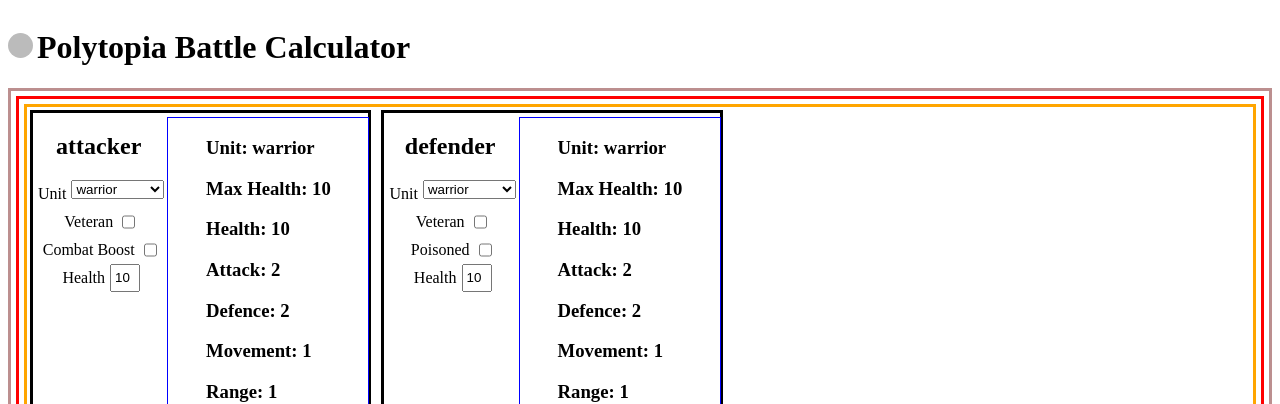
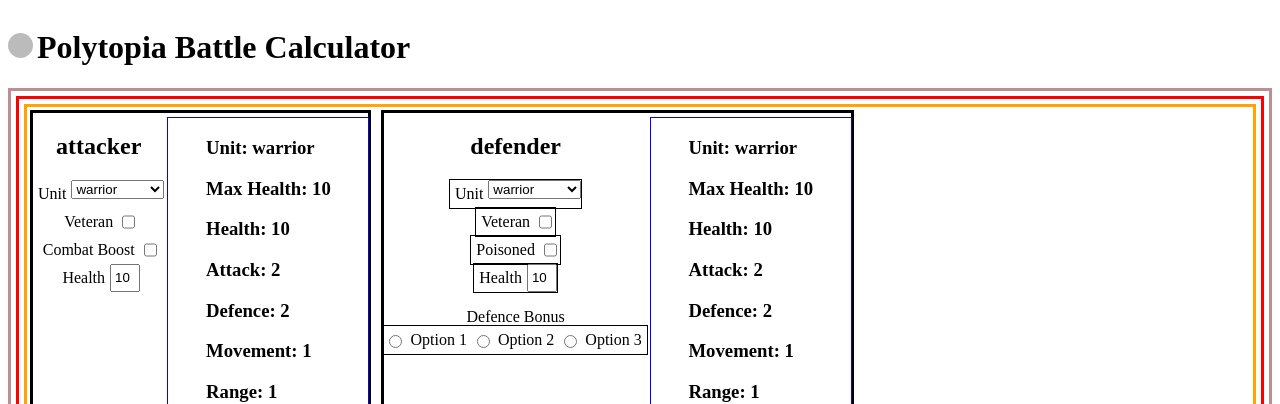
Before and after one commit to firebat75/polytopia-battle-calculator, a SvelteKit app: page / in a window 1280 px wide. Shown: the top 404 px of the page. Built offline with nearby package versions, Linux system fonts and the light colour scheme.

Commit message:
added primitive radio buttons for defence bonus

```diff
--- a/src/components/DefenderCard.svelte
+++ b/src/components/DefenderCard.svelte
@@ -167,20 +167,20 @@
         <form id="attacker-input-form">
             <h2>defender</h2>
 
-            <div class="inline">
+            <div class="field-div">
                 <label for="attacker-unit-choice">Unit</label>
                 <UnitSelectDropdown on:selection={selection} />
             </div>
 
             {#if naval}
-                <div class="inline">
+                <div class="field-div">
                     <label for="attacker-naval-carry">Carrying</label>
                     <UnitSelectDropdown on:selection={selectionNaval} />
                 </div>
             {/if}
 
             {#if vetAble}
-                <div class="inline">
+                <div class="field-div">
                     <label for="veteran">Veteran</label>
                     <input
                         type="checkbox"
@@ -192,7 +192,7 @@
                 </div>
             {/if}
 
-            <div class="inline">
+            <div class="field-div">
                 <label for="poisoned">Poisoned</label>
                 <input
                     type="checkbox"
@@ -203,7 +203,7 @@
                 />
             </div>
 
-            <div class="inline">
+            <div class="field-div">
                 <label for="attacker-health">Health</label>
                 <input
                     type="text"
@@ -212,6 +212,32 @@
                     bind:value={stats.health}
                     on:change={checkHealth}
                 />
+            </div>
+            <p style="margin-bottom: 0px;">Defence Bonus</p>
+            <div class="field-div">
+                <input
+                    type="radio"
+                    name="option"
+                    value="option1"
+                    id="option1"
+                />
+                <label for="option1">Option 1</label><br />
+
+                <input
+                    type="radio"
+                    name="option"
+                    value="option2"
+                    id="option2"
+                />
+                <label for="option2">Option 2</label><br />
+
+                <input
+                    type="radio"
+                    name="option"
+                    value="option3"
+                    id="option3"
+                />
+                <label for="option3">Option 3</label><br />
             </div>
         </form>
     </div>
@@ -256,6 +282,10 @@
         display: inline-flex;
     }
 
+    .field-div {
+        outline: 1px solid black;
+    }
+
     #attacker-input-form {
         display: flex;
         flex-direction: column;
```
